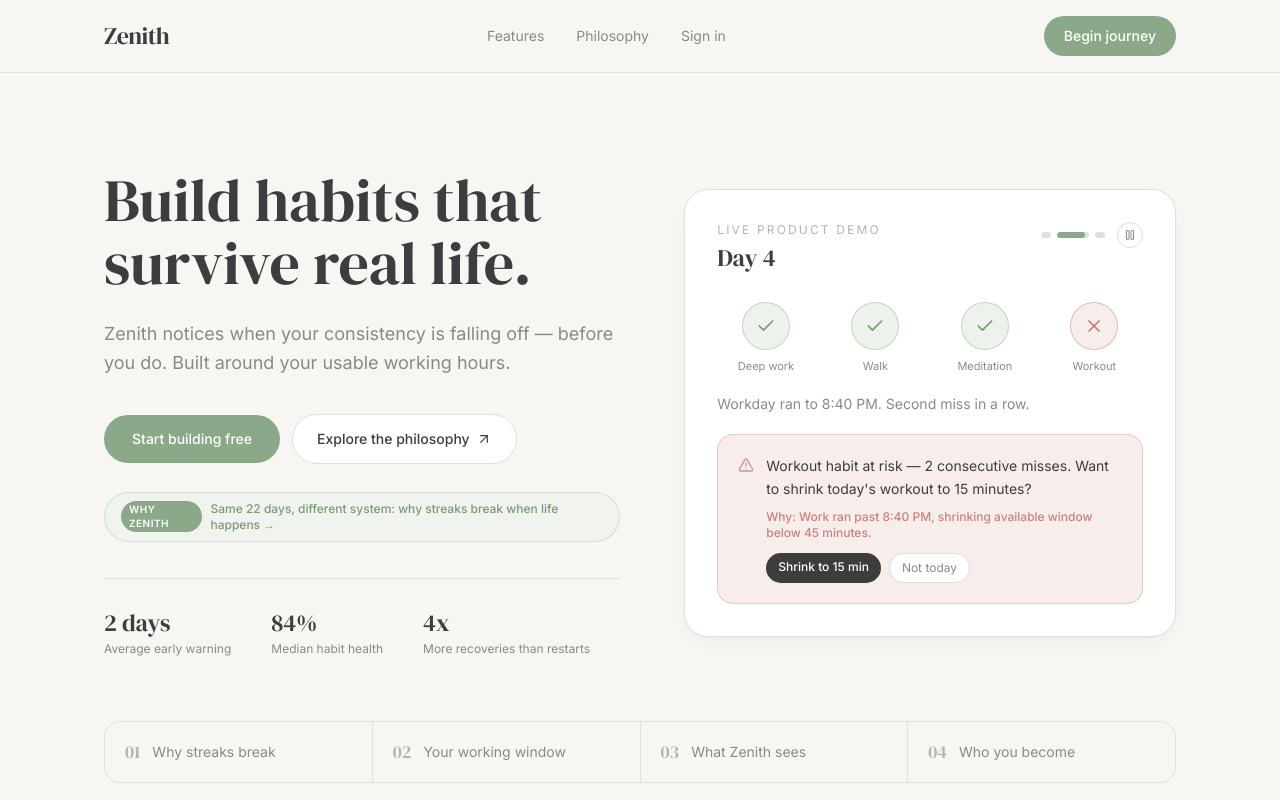
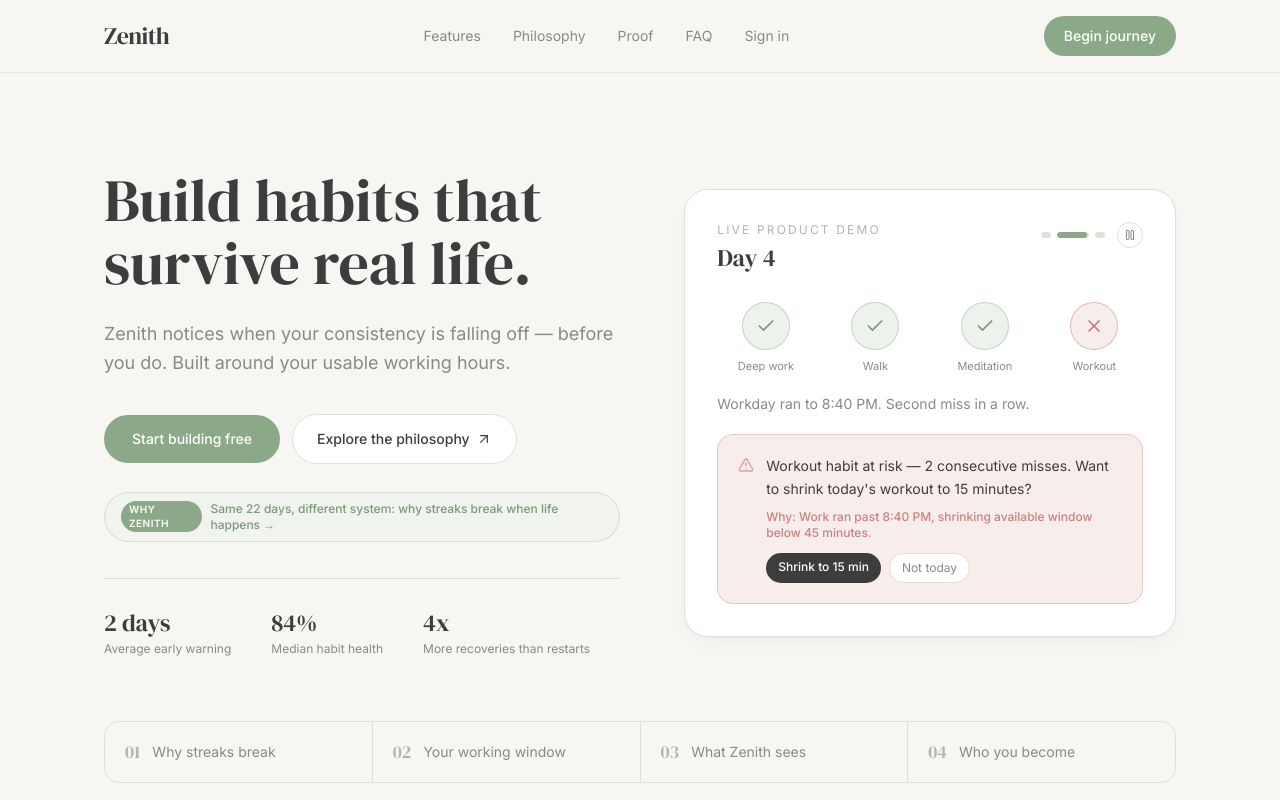
Before and after one commit to SamarSiddiqui/Zenith, a Next.js app: page / in a window 1280 px wide. Shown: the top 800 px of the page. Built offline with nearby package versions, Linux system fonts and the light colour scheme.

Commit message:
feat(landing): integrate social proof and FAQ sections into landing page layout

```diff
--- a/app/page.tsx
+++ b/app/page.tsx
@@ -10,6 +10,8 @@ import { HealthShowcase } from '../components/landing/HealthShowcase';
 import { StreakVsHealth } from '../components/landing/StreakVsHealth';
 import { DayRibbon } from '../components/landing/DayRibbon';
 import { IdentityClose } from '../components/landing/IdentityClose';
+import { SocialProof } from '../components/landing/SocialProof';
+import { TrustFAQ } from '../components/landing/TrustFAQ';
 import { EnsoBackdrop } from '../components/landing/EnsoBackdrop';
 import { CountUp } from '../components/visuals/CountUp';
 
@@ -29,7 +31,9 @@ export default function LandingPage() {
           <nav className="hidden items-center gap-8 md:flex" aria-label="Main">
             {[
               ['Features', '#features'],
-              ['Philosophy', '#philosophy']
+              ['Philosophy', '#philosophy'],
+              ['Proof', '#proof'],
+              ['FAQ', '#faq']
             ].map(([label, href]) => (
               <a
                 key={label}
@@ -167,6 +171,10 @@ export default function LandingPage() {
 
       <IdentityClose />
 
+      <SocialProof />
+
+      <TrustFAQ />
+
       <footer className="mx-auto flex w-full max-w-6xl flex-col gap-3 px-5 py-10 text-xs text-faint sm:flex-row sm:items-center sm:justify-between lg:px-10">
         <span className="font-serif text-base text-ink">Zenith</span>
         <span>Your personal behavioral consistency system.</span>
```
